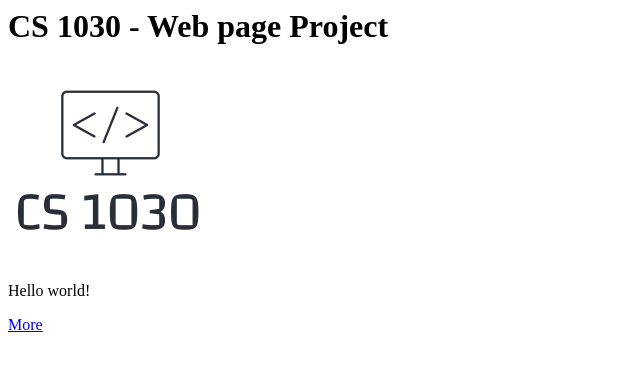
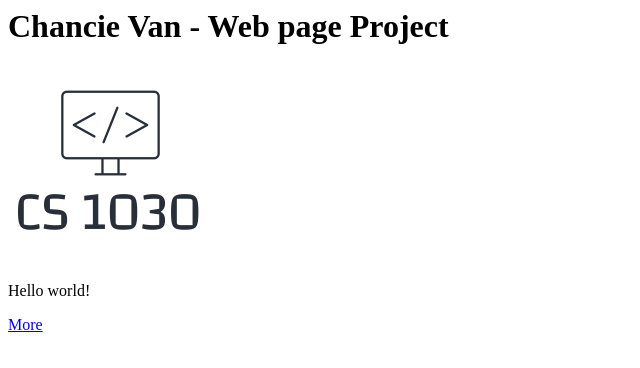
Before and after one commit to Chancie-Van/website, a plain HTML site: page index.html in a window 1280 px wide. Shown: the whole page, without its empty margins (0-640 px from the left). Drawn offline with Linux system fonts and the light colour scheme.

Commit message:
Update author name and header in index.html

```diff
--- a/index.html
+++ b/index.html
@@ -2,11 +2,11 @@
   <head>
     <title>CS 1030 Web Page Project</title>
     <!-- Replace the content in the following line with your name. -->
-    <meta name="author" content="REPLACE WITH YOUR NAME">
+    <meta name="author" content="Chancie Van">
   </head>
   <body>
     <!-- Replace the lines in this body with your content. -->
-    <h1>CS 1030 - Web page Project</h1>
+    <h1>Chancie Van - Web page Project</h1>
     <img src="logo.png">
     <p>Hello world!</p>
     <p><a href="secondpage.html">More</a></p>
```
